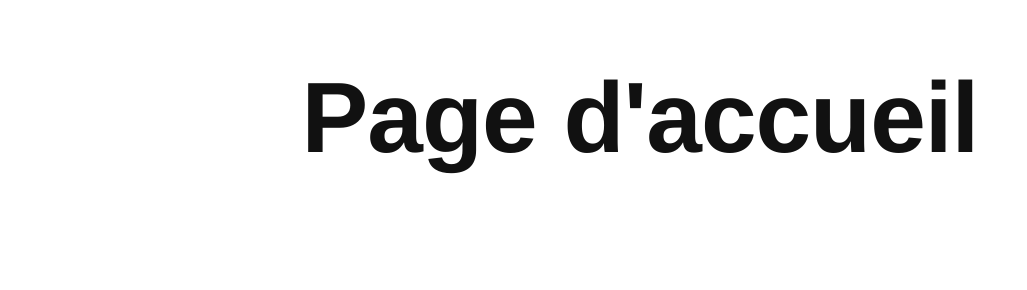
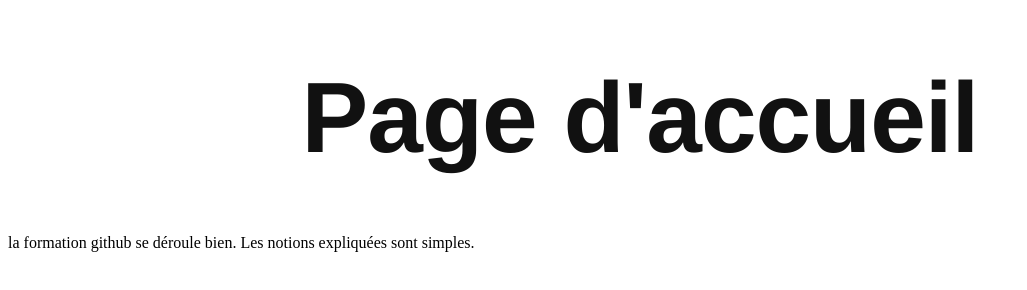
Before and after one commit to maggiefomuso/projectGithub1, a plain HTML site: page index.html in a window 1280 px wide. Shown: the whole page, without its empty margins (0-1027 px from the left). Drawn offline with Linux system fonts and the light colour scheme.

Commit message:
ajout d'un paragraphe dans le fichier index

```diff
--- a/index.html
+++ b/index.html
@@ -11,6 +11,7 @@
 
 <body>
     <h1>Page d'accueil</h1>
+	<p> la formation github se déroule bien. Les notions expliquées sont simples.</p>
 </body>
 
 </html>
```
